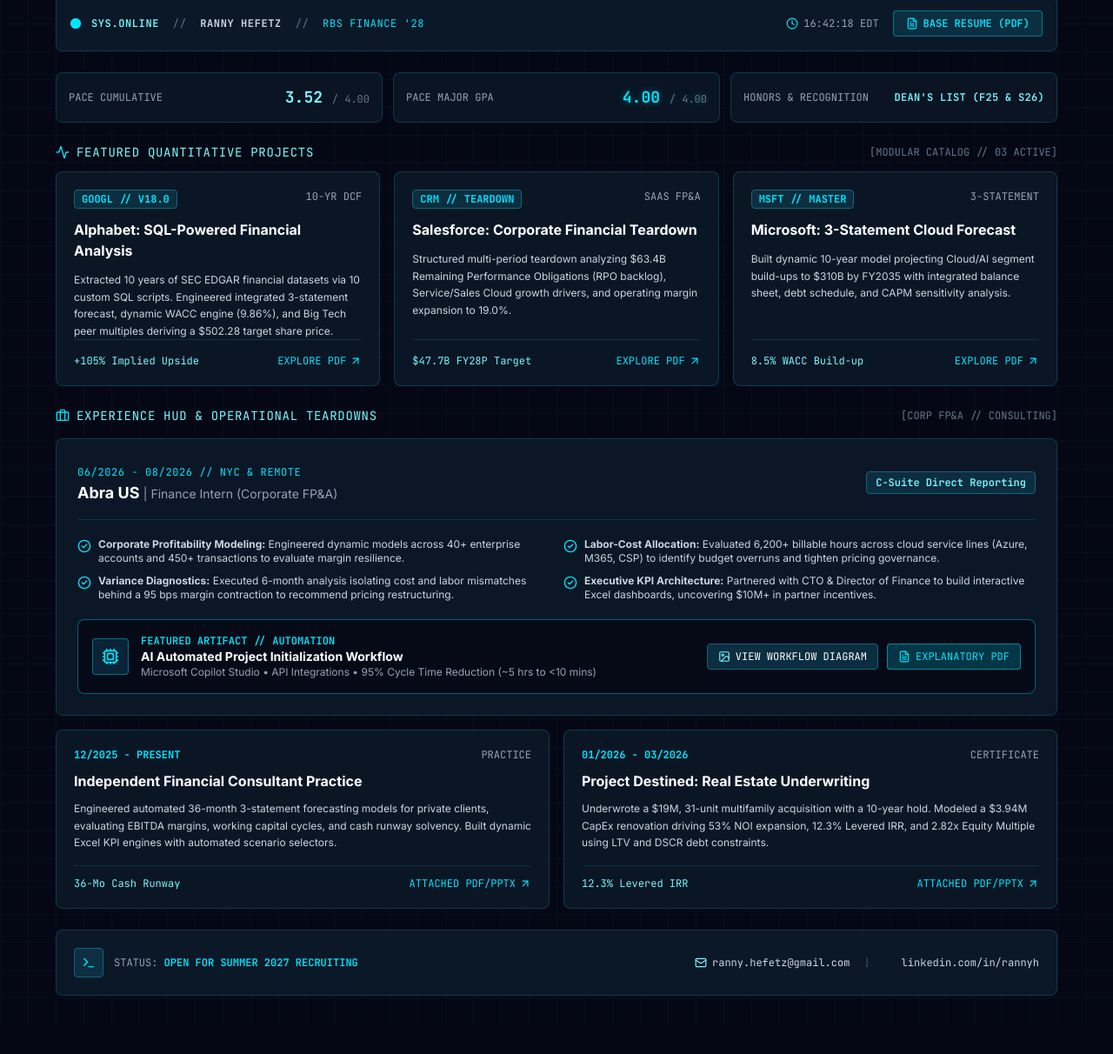
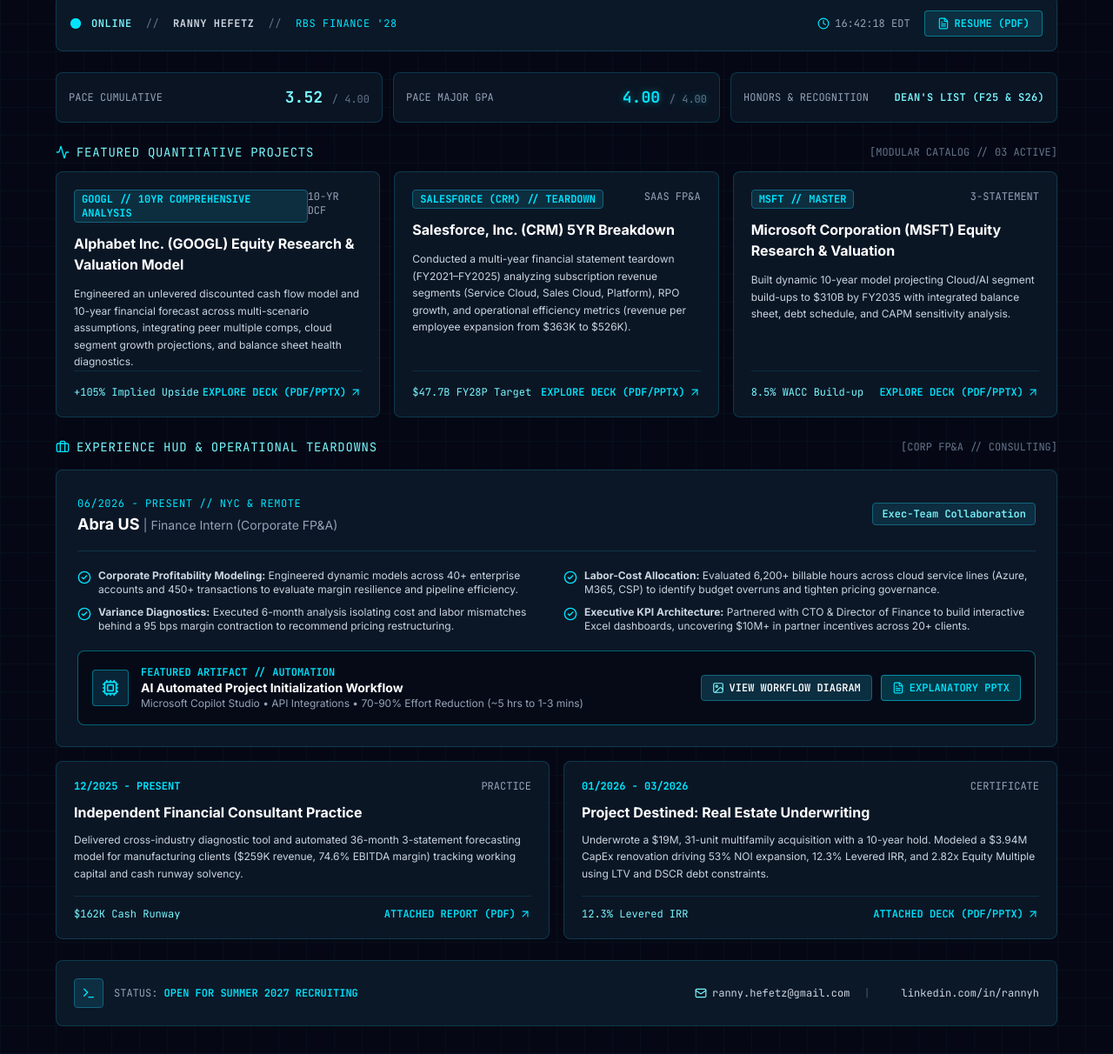
Before and after one commit to rannyhz/rannyhz.github.io, a plain HTML site: page index.html in a window 1280 px wide. Shown: the part 37-1249 px from the top of the page at 87% size. Before the commit the page ends 1214 px from the top, so only its background shows below. Drawn offline with nearby package versions, Linux system fonts and the light colour scheme.

Commit message:
index.html

```diff
--- a/index.html
+++ b/index.html
@@ -65,7 +65,7 @@
           <span class="relative inline-flex rounded-full h-3 w-3 bg-[#00E5FF]"></span>
         </div>
         <div class="font-mono text-xs tracking-wider">
-          <span class="text-[#79F7FF] font-semibold">SYS.ONLINE</span>
+          <span class="text-[#79F7FF] font-semibold">ONLINE</span>
           <span class="text-slate-500 mx-2">//</span>
           <span class="text-slate-300 font-bold">RANNY HEFETZ</span>
           <span class="text-slate-500 mx-2">//</span>
@@ -77,9 +77,10 @@
           <i data-lucide="clock" class="w-3.5 h-3.5 mr-1.5 text-[#00E5FF]"></i>
           <span id="live-time">16:00:00 EDT</span>
         </div>
-        <a href="https://drive.google.com/file/d/11aaDKWgqZ9pvBZpr8dvsrRSHSC3AL5Uh/view" target="_blank" class="flex items-center bg-[#12647E]/30 hover:bg-[#00E5FF]/20 text-[#00E5FF] border border-[#00E5FF]/40 px-3.5 py-1.5 rounded transition-all duration-200 font-semibold">
+        <!-- CLICK-BOX 1: RESUME (PDF) -->
+        <a href="https://drive.google.com/file/d/1pL7FRRnWfhx5CGy2N3-COZLAfR54kNGk/view?usp=drivesdk" target="_blank" class="flex items-center bg-[#12647E]/30 hover:bg-[#00E5FF]/20 text-[#00E5FF] border border-[#00E5FF]/40 px-3.5 py-1.5 rounded transition-all duration-200 font-semibold">
           <i data-lucide="file-text" class="w-3.5 h-3.5 mr-1.5"></i>
-          <span>BASE RESUME (PDF)</span>
+          <span>RESUME (PDF)</span>
         </a>
       </div>
     </header>
@@ -115,18 +116,19 @@
         <div class="bg-[#0D1B2A]/80 backdrop-blur-md hud-border hover:hud-border-cyan rounded-lg p-5 flex flex-col justify-between transition-all duration-200">
           <div class="space-y-3">
             <div class="flex justify-between items-start">
-              <span class="font-mono text-xs text-[#00E5FF] font-bold bg-[#12647E]/30 px-2 py-0.5 rounded border border-[#12647E]">GOOGL // V18.0</span>
+              <span class="font-mono text-xs text-[#00E5FF] font-bold bg-[#12647E]/30 px-2 py-0.5 rounded border border-[#12647E]">GOOGL // 10YR COMPREHENSIVE ANALYSIS</span>
               <span class="font-mono text-xs text-slate-400">10-YR DCF</span>
             </div>
-            <h3 class="font-bold text-white text-base">Alphabet: SQL-Powered Financial Analysis</h3>
+            <h3 class="font-bold text-white text-base">Alphabet Inc. (GOOGL) Equity Research & Valuation Model</h3>
             <p class="text-slate-300 text-xs leading-relaxed">
-              Extracted 10 years of SEC EDGAR financial datasets via 10 custom SQL scripts. Engineered integrated 3-statement forecast, dynamic WACC engine (9.86%), and Big Tech peer multiples deriving a $502.28 target share price.
+              Engineered an unlevered discounted cash flow model and 10-year financial forecast across multi-scenario assumptions, integrating peer multiple comps, cloud segment growth projections, and balance sheet health diagnostics.
             </p>
           </div>
           <div class="pt-4 border-t border-[#12647E]/30 flex items-center justify-between">
             <span class="font-mono text-xs text-[#79F7FF]">+105% Implied Upside</span>
-            <a href="https://drive.google.com/file/d/18vtrnVL50xcZ_qElm_m1jE3qR1o6HKoZ/view" target="_blank" class="font-mono text-xs text-[#00E5FF] hover:text-white flex items-center">
-              <span>EXPLORE PDF</span>
+            <!-- CLICK-BOX 2: ALPHABET PITCH DECK -->
+            <a href="https://drive.google.com/file/d/15ZDvaV-aaI5Il49JX75TZBb_sW5J3Cl7/view?usp=drivesdk" target="_blank" class="font-mono text-xs text-[#00E5FF] hover:text-white flex items-center font-semibold">
+              <span>EXPLORE DECK (PDF/PPTX)</span>
               <i data-lucide="arrow-up-right" class="w-3.5 h-3.5 ml-1"></i>
             </a>
           </div>
@@ -136,18 +138,19 @@
         <div class="bg-[#0D1B2A]/80 backdrop-blur-md hud-border hover:hud-border-cyan rounded-lg p-5 flex flex-col justify-between transition-all duration-200">
           <div class="space-y-3">
             <div class="flex justify-between items-start">
-              <span class="font-mono text-xs text-[#00E5FF] font-bold bg-[#12647E]/30 px-2 py-0.5 rounded border border-[#12647E]">CRM // TEARDOWN</span>
+              <span class="font-mono text-xs text-[#00E5FF] font-bold bg-[#12647E]/30 px-2 py-0.5 rounded border border-[#12647E]">SALESFORCE (CRM) // TEARDOWN</span>
               <span class="font-mono text-xs text-slate-400">SAAS FP&A</span>
             </div>
-            <h3 class="font-bold text-white text-base">Salesforce: Corporate Financial Teardown</h3>
+            <h3 class="font-bold text-white text-base">Salesforce, Inc. (CRM) 5YR Breakdown</h3>
             <p class="text-slate-300 text-xs leading-relaxed">
-              Structured multi-period teardown analyzing $63.4B Remaining Performance Obligations (RPO backlog), Service/Sales Cloud growth drivers, and operating margin expansion to 19.0%.
+              Conducted a multi-year financial statement teardown (FY2021–FY2025) analyzing subscription revenue segments (Service Cloud, Sales Cloud, Platform), RPO growth, and operational efficiency metrics (revenue per employee expansion from $363K to $526K).
             </p>
           </div>
           <div class="pt-4 border-t border-[#12647E]/30 flex items-center justify-between">
             <span class="font-mono text-xs text-[#79F7FF]">$47.7B FY28P Target</span>
-            <a href="https://drive.google.com/file/d/1hyh9DsTW9NWcwjUWfFFwE2xBWIavl9P-/view" target="_blank" class="font-mono text-xs text-[#00E5FF] hover:text-white flex items-center">
-              <span>EXPLORE PDF</span>
+            <!-- CLICK-BOX 3: SALESFORCE MASTER PPTX/PDF DECK -->
+            <a href="https://drive.google.com/file/d/1tob_louyFMzjZ3OvD8jDr54YvoFPwd2H/view?usp=drivesdk" target="_blank" class="font-mono text-xs text-[#00E5FF] hover:text-white flex items-center font-semibold">
+              <span>EXPLORE DECK (PDF/PPTX)</span>
               <i data-lucide="arrow-up-right" class="w-3.5 h-3.5 ml-1"></i>
             </a>
           </div>
@@ -160,15 +163,16 @@
               <span class="font-mono text-xs text-[#00E5FF] font-bold bg-[#12647E]/30 px-2 py-0.5 rounded border border-[#12647E]">MSFT // MASTER</span>
               <span class="font-mono text-xs text-slate-400">3-STATEMENT</span>
             </div>
-            <h3 class="font-bold text-white text-base">Microsoft: 3-Statement Cloud Forecast</h3>
+            <h3 class="font-bold text-white text-base">Microsoft Corporation (MSFT) Equity Research & Valuation</h3>
             <p class="text-slate-300 text-xs leading-relaxed">
               Built dynamic 10-year model projecting Cloud/AI segment build-ups to $310B by FY2035 with integrated balance sheet, debt schedule, and CAPM sensitivity analysis.
             </p>
           </div>
           <div class="pt-4 border-t border-[#12647E]/30 flex items-center justify-between">
             <span class="font-mono text-xs text-[#79F7FF]">8.5% WACC Build-up</span>
-            <a href="https://drive.google.com/file/d/1OmMvXu3o9viUj_mA2cAuY4KaSHf137EE/view" target="_blank" class="font-mono text-xs text-[#00E5FF] hover:text-white flex items-center">
-              <span>EXPLORE PDF</span>
+            <!-- CLICK-BOX 4: MSFT VALUATION DECK -->
+            <a href="https://drive.google.com/file/d/1pmCbmhkJctitk9I18X6_FPJLqrIgTIOR/view?usp=drivesdk" target="_blank" class="font-mono text-xs text-[#00E5FF] hover:text-white flex items-center font-semibold">
+              <span>EXPLORE DECK (PDF/PPTX)</span>
               <i data-lucide="arrow-up-right" class="w-3.5 h-3.5 ml-1"></i>
             </a>
           </div>
@@ -190,11 +194,11 @@
       <div class="bg-[#0D1B2A]/85 backdrop-blur-md hud-border rounded-lg p-6 space-y-5">
         <div class="flex flex-col sm:flex-row sm:items-center justify-between gap-2 border-b border-[#12647E]/40 pb-4">
           <div>
-            <span class="font-mono text-xs text-[#00E5FF] tracking-wider uppercase">06/2026 - 08/2026 // NYC & REMOTE</span>
+            <span class="font-mono text-xs text-[#00E5FF] tracking-wider uppercase">06/2026 - PRESENT // NYC & REMOTE</span>
             <h3 class="text-lg font-bold text-white">Abra US <span class="text-sm font-normal text-slate-400">| Finance Intern (Corporate FP&A)</span></h3>
           </div>
           <div class="flex items-center space-x-2">
-            <span class="font-mono text-xs bg-[#12647E]/30 text-[#79F7FF] border border-[#12647E] px-2.5 py-1 rounded font-semibold">C-Suite Direct Reporting</span>
+            <span class="font-mono text-xs bg-[#12647E]/30 text-[#79F7FF] border border-[#12647E] px-2.5 py-1 rounded font-semibold">Exec-Team Collaboration</span>
           </div>
         </div>
 
@@ -203,7 +207,7 @@
           <div class="space-y-2.5">
             <div class="flex items-start">
               <i data-lucide="check-circle-2" class="w-4 h-4 text-[#00E5FF] mr-2 shrink-0 mt-0.5"></i>
-              <span><strong>Corporate Profitability Modeling:</strong> Engineered dynamic models across 40+ enterprise accounts and 450+ transactions to evaluate margin resilience.</span>
+              <span><strong>Corporate Profitability Modeling:</strong> Engineered dynamic models across 40+ enterprise accounts and 450+ transactions to evaluate margin resilience and pipeline efficiency.</span>
             </div>
             <div class="flex items-start">
               <i data-lucide="check-circle-2" class="w-4 h-4 text-[#00E5FF] mr-2 shrink-0 mt-0.5"></i>
@@ -217,7 +221,7 @@
             </div>
             <div class="flex items-start">
               <i data-lucide="check-circle-2" class="w-4 h-4 text-[#00E5FF] mr-2 shrink-0 mt-0.5"></i>
-              <span><strong>Executive KPI Architecture:</strong> Partnered with CTO & Director of Finance to build interactive Excel dashboards, uncovering $10M+ in partner incentives.</span>
+              <span><strong>Executive KPI Architecture:</strong> Partnered with CTO & Director of Finance to build interactive Excel dashboards, uncovering $10M+ in partner incentives across 20+ clients.</span>
             </div>
           </div>
         </div>
@@ -231,18 +235,20 @@
             <div>
               <div class="font-mono text-xs text-[#00E5FF] font-semibold">FEATURED ARTIFACT // AUTOMATION</div>
               <div class="font-bold text-white text-sm">AI Automated Project Initialization Workflow</div>
-              <div class="text-xs text-slate-400">Microsoft Copilot Studio • API Integrations • 95% Cycle Time Reduction (~5 hrs to <10 mins)</div>
+              <div class="text-xs text-slate-400">Microsoft Copilot Studio • API Integrations • 70-90% Effort Reduction (~5 hrs to 1-3 mins)</div>
             </div>
           </div>
           <div class="flex items-center space-x-2.5 shrink-0">
-            <button onclick="openModal('Workflow Architecture Diagram', 'High-resolution pipeline schematic showing the end-to-end integration between Microsoft Copilot Studio, Azure API triggers, and automated project initialization models.')" class="font-mono text-xs bg-[#12647E]/40 hover:bg-[#12647E] text-white border border-[#12647E] px-3 py-1.5 rounded flex items-center transition-all">
+            <!-- CLICK-BOX 5: VIEW WORKFLOW DIAGRAM (OPENS DIAGRAM MODAL) -->
+            <button onclick="openWorkflowModal()" class="font-mono text-xs bg-[#12647E]/40 hover:bg-[#12647E] text-white border border-[#12647E] px-3 py-1.5 rounded flex items-center transition-all font-semibold">
               <i data-lucide="image" class="w-3.5 h-3.5 mr-1.5 text-[#79F7FF]"></i>
               <span>VIEW WORKFLOW DIAGRAM</span>
             </button>
-            <button onclick="openModal('Workflow Explanatory Documentation (PDF)', 'Comprehensive engineering documentation detailing data schema validation, error-rate reductions, and operational time savings achieved across corporate service engagements.')" class="font-mono text-xs bg-[#00E5FF]/20 hover:bg-[#00E5FF]/30 text-[#00E5FF] border border-[#00E5FF]/50 px-3 py-1.5 rounded flex items-center transition-all">
+            <!-- CLICK-BOX 6: EXPLANATORY PPTX -->
+            <a href="https://drive.google.com/file/d/1hLsbcnskuF8pVNCf1CBF3GGPzen0b9jQ/view?usp=drivesdk" target="_blank" class="font-mono text-xs bg-[#00E5FF]/20 hover:bg-[#00E5FF]/30 text-[#00E5FF] border border-[#00E5FF]/50 px-3 py-1.5 rounded flex items-center transition-all font-semibold">
               <i data-lucide="file-text" class="w-3.5 h-3.5 mr-1.5"></i>
-              <span>EXPLANATORY PDF</span>
-            </button>
+              <span>EXPLANATORY PPTX</span>
+            </a>
           </div>
         </div>
       </div>
@@ -258,15 +264,16 @@
             </div>
             <h3 class="font-bold text-white text-base">Independent Financial Consultant Practice</h3>
             <p class="text-slate-300 text-xs leading-relaxed">
-              Engineered automated 36-month 3-statement forecasting models for private clients, evaluating EBITDA margins, working capital cycles, and cash runway solvency. Built dynamic Excel KPI engines with automated scenario selectors.
+              Delivered cross-industry diagnostic tool and automated 36-month 3-statement forecasting model for manufacturing clients ($259K revenue, 74.6% EBITDA margin) tracking working capital and cash runway solvency.
             </p>
           </div>
           <div class="pt-3 border-t border-[#12647E]/30 flex items-center justify-between">
-            <span class="font-mono text-xs text-[#79F7FF]">36-Mo Cash Runway</span>
-            <button onclick="openModal('Independent Practice Advisory Overview', 'Comprehensive presentation outlining custom 36-month financial operating engines, working capital schedules, and liquidity sensitivity models built for commercial clients.')" class="font-mono text-xs text-[#00E5FF] hover:text-white flex items-center">
-              <span>ATTACHED PDF/PPTX</span>
+            <span class="font-mono text-xs text-[#79F7FF]">$162K Cash Runway</span>
+            <!-- CLICK-BOX 7: INDEPENDENT CONSULTING REPORT -->
+            <a href="https://drive.google.com/file/d/1WqouHb4yA4_9gTQ1i537INpolp2lfKX2/view?usp=drivesdk" target="_blank" class="font-mono text-xs text-[#00E5FF] hover:text-white flex items-center font-semibold">
+              <span>ATTACHED REPORT (PDF)</span>
               <i data-lucide="arrow-up-right" class="w-3.5 h-3.5 ml-1"></i>
-            </button>
+            </a>
           </div>
         </div>
 
@@ -284,10 +291,11 @@
           </div>
           <div class="pt-3 border-t border-[#12647E]/30 flex items-center justify-between">
             <span class="font-mono text-xs text-[#79F7FF]">12.3% Levered IRR</span>
-            <button onclick="openModal('Real Estate Underwriting Tear-Sheet (PDF)', 'Institutional real estate model tear-sheet for a $19M multifamily acquisition, covering debt-service coverage ratios (DSCR), loan-to-value (LTV) constraints, and 10-year levered return profiles.')" class="font-mono text-xs text-[#00E5FF] hover:text-white flex items-center">
-              <span>ATTACHED PDF/PPTX</span>
+            <!-- CLICK-BOX 8: PROJECT DESTINED UNDERWRITING DECK -->
+            <a href="https://drive.google.com/file/d/1xJu5m50jBNBSWPSQFyz_eBxXheDf2fcQ/view?usp=drivesdk" target="_blank" class="font-mono text-xs text-[#00E5FF] hover:text-white flex items-center font-semibold">
+              <span>ATTACHED DECK (PDF/PPTX)</span>
               <i data-lucide="arrow-up-right" class="w-3.5 h-3.5 ml-1"></i>
-            </button>
+            </a>
           </div>
         </div>
       </div>
@@ -318,21 +326,42 @@
 
   </div>
 
-  <!-- MODAL VIEWER LIGHTBOX -->
-  <div id="modal" class="fixed inset-0 bg-black/85 backdrop-blur-sm z-50 hidden flex items-center justify-center p-4">
-    <div class="bg-[#0D1B2A] hud-border-cyan rounded-lg max-w-lg w-full p-6 space-y-4 relative">
-      <button onclick="closeModal()" class="absolute top-4 right-4 text-slate-400 hover:text-[#00E5FF]">
-        <i data-lucide="x" class="w-5 h-5"></i>
-      </button>
-      <div class="flex items-center space-x-2 text-[#00E5FF] font-mono text-xs">
-        <i data-lucide="file-check" class="w-4 h-4"></i>
-        <span>TELEMETRY VIEWER // ARTIFACT PREVIEW</span>
+  <!-- MODAL VIEWER LIGHTBOX: WORKFLOW DIAGRAM -->
+  <div id="workflow-modal" class="fixed inset-0 bg-black/90 backdrop-blur-md z-50 hidden flex items-center justify-center p-4">
+    <div class="bg-[#0D1B2A] hud-border-cyan rounded-lg max-w-4xl w-full p-6 space-y-4 relative max-h-[90vh] flex flex-col">
+      <div class="flex items-center justify-between border-b border-[#12647E]/40 pb-3">
+        <div class="flex items-center space-x-2 text-[#00E5FF] font-mono text-xs">
+          <i data-lucide="cpu" class="w-4 h-4"></i>
+          <span>MICROSOFT COPILOT STUDIO // MULTI-AGENT ARCHITECTURE DIAGRAM</span>
+        </div>
+        <button onclick="closeWorkflowModal()" class="text-slate-400 hover:text-[#00E5FF]">
+          <i data-lucide="x" class="w-5 h-5"></i>
+        </button>
       </div>
-      <h3 id="modal-title" class="text-base font-bold text-white">Title</h3>
-      <p id="modal-desc" class="text-xs text-slate-300 leading-relaxed">Description</p>
-      <div class="pt-4 border-t border-[#12647E]/40 flex justify-end space-x-3">
-        <button onclick="closeModal()" class="font-mono text-xs text-slate-400 hover:text-white px-3 py-1.5">DISMISS</button>
-        <button onclick="closeModal()" class="font-mono text-xs bg-[#00E5FF]/20 text-[#00E5FF] border border-[#00E5FF]/40 hover:bg-[#00E5FF]/30 px-3.5 py-1.5 rounded">DONE</button>
+
+      <!-- Scrollable Image & Diagram Container -->
+      <div class="overflow-y-auto flex-1 p-2 space-y-4 text-center">
+        <!-- Display Uploaded Screenshot Image if present in repo -->
+        <img id="screenshot-img" src="Screenshot 2026-08-20 at 4.15.56 PM.png" alt="Abra AI Automation Workflow Diagram" class="mx-auto rounded border border-[#12647E]/60 max-w-full shadow-2xl" onerror="this.src='abra-workflow.png'; this.onerror=function(){ document.getElementById('diagram-fallback').classList.remove('hidden'); this.style.display='none'; };">
+
+        <!-- High-Fidelity Flowchart Fallback / Component Overview -->
+        <div id="diagram-fallback" class="hidden text-left bg-[#050814]/90 p-5 rounded hud-border space-y-3 font-mono text-xs">
+          <div class="text-[#00E5FF] font-bold uppercase pb-1 border-b border-[#12647E]/30">Multi-Agent Operational Pipeline Steps</div>
+          <div class="space-y-1.5 text-slate-300">
+            <div><span class="text-[#79F7FF]">01. [START]</span> → Teams Text Analysis Agent (Ingests announcement & commercial metadata)</div>
+            <div><span class="text-[#79F7FF]">02. [PROJECT CLASSIFIER]</span> → Harvest Project Variables Extraction & Schema Mapping</div>
+            <div><span class="text-[#79F7FF]">03. [DUAL-STREAM BRANCH]</span> → If PDF SOW vs. Non-PDF Text Announcement</div>
+            <div><span class="text-[#79F7FF]">04. [EXTRACTION ENGINE]</span> → Teams PDF Retrieval Agent • PDF Metadata Classifier • SOW Extraction</div>
+            <div><span class="text-[#79F7FF]">05. [DUPLICATE DETECTION]</span> → Harvest Project Lookup & Registry Match Review</div>
+            <div><span class="text-[#79F7FF]">06. [HUMAN-IN-THE-LOOP]</span> → Review Checkpoints 1.0, 1.5, 2.0 (Validation & Approval)</div>
+            <div><span class="text-[#79F7FF]">07. [PROVISIONING ENGINE]</span> → Harvest-Ready Project Inputs → Automated Harvest Project Creation</div>
+          </div>
+        </div>
+      </div>
+
+      <div class="pt-3 border-t border-[#12647E]/40 flex justify-between items-center text-xs font-mono">
+        <span class="text-slate-400">70-90% Manual Effort Reduction • ~5 hrs to 1-3 mins</span>
+        <button onclick="closeWorkflowModal()" class="bg-[#00E5FF]/20 text-[#00E5FF] border border-[#00E5FF]/40 hover:bg-[#00E5FF]/30 px-4 py-1.5 rounded font-semibold">CLOSE VIEWER</button>
       </div>
     </div>
   </div>
@@ -351,13 +380,11 @@
     updateClock();
 
     // Modal Handlers
-    function openModal(title, desc) {
-      document.getElementById('modal-title').innerText = title;
-      document.getElementById('modal-desc').innerText = desc;
-      document.getElementById('modal').classList.remove('hidden');
+    function openWorkflowModal() {
+      document.getElementById('workflow-modal').classList.remove('hidden');
     }
-    function closeModal() {
-      document.getElementById('modal').classList.add('hidden');
+    function closeWorkflowModal() {
+      document.getElementById('workflow-modal').classList.add('hidden');
     }
   </script>
 </body>
```
